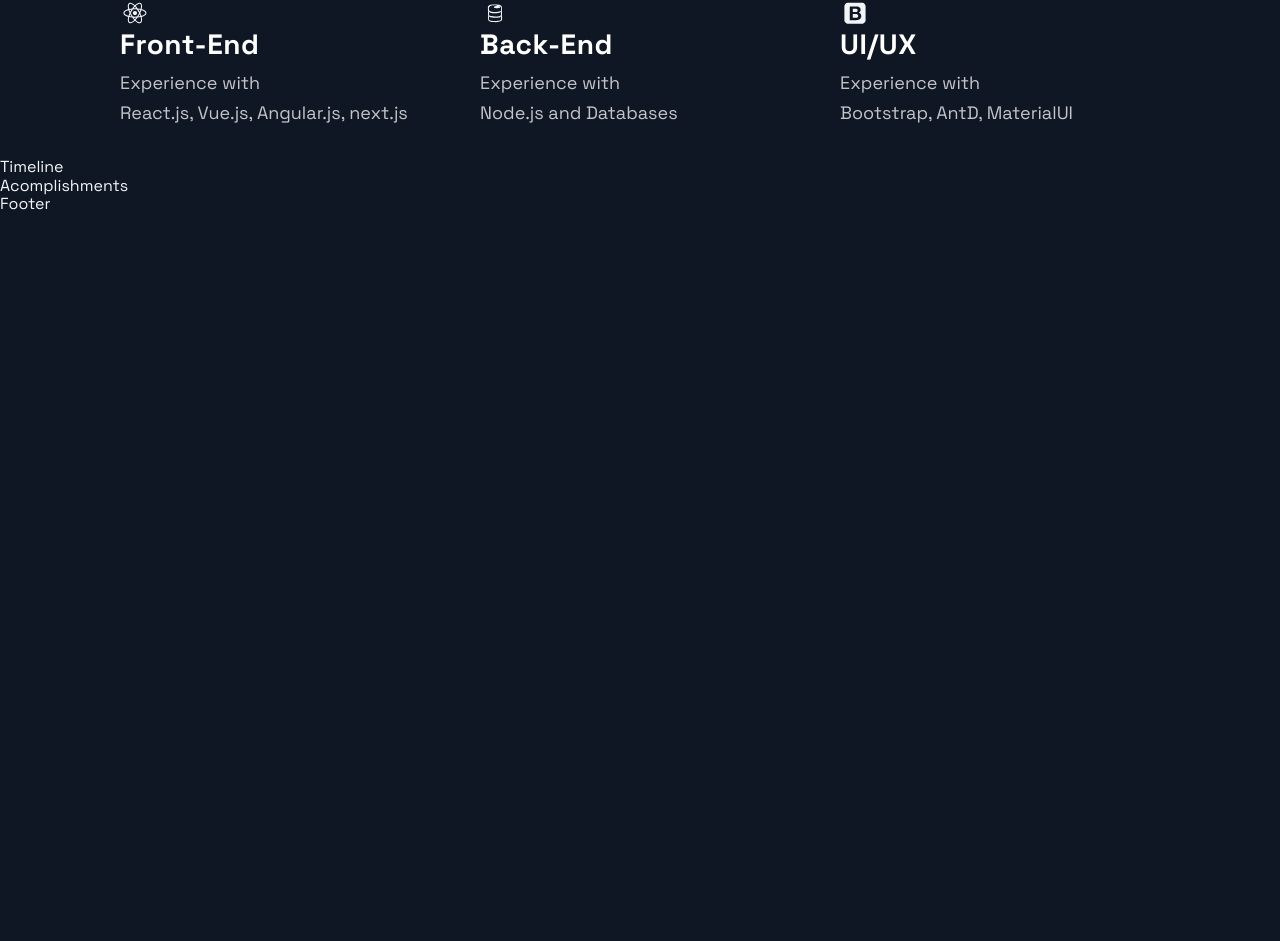
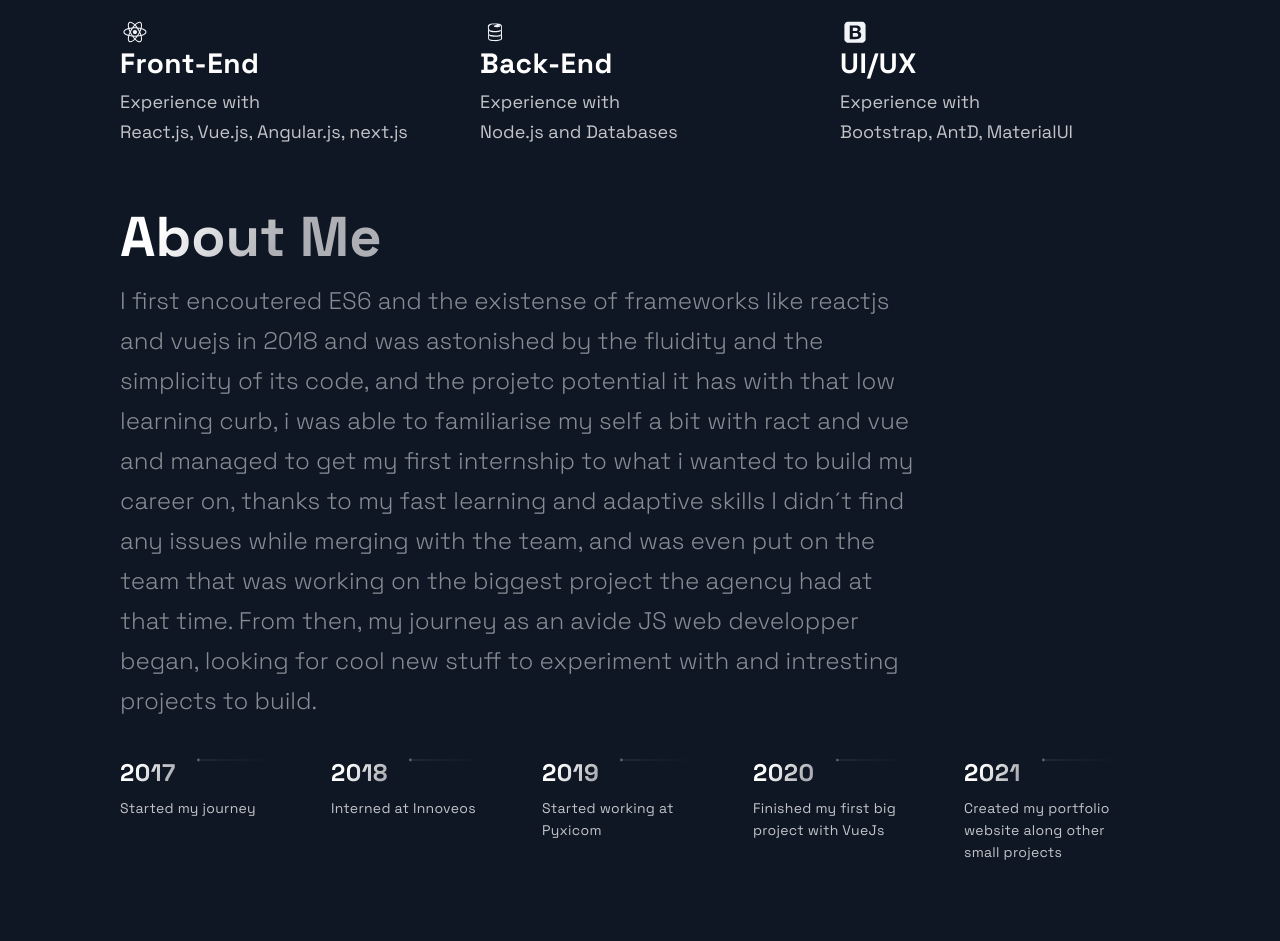
Before and after one commit to paradoxial-composition/portfolio_website--wip-NextJS-, a Next.js app: page / in a window 1280 px wide. Shown: the part 2532-3473 px from the top of the page. Before the commit the page ends 2746 px from the top, so only its background shows below. Built offline with nearby package versions, Linux system fonts and the light colour scheme.

Commit message:
Add Time line component.

```diff
--- a/src/components/Technologies/Technologies.js
+++ b/src/components/Technologies/Technologies.js
@@ -6,6 +6,7 @@ import { List, ListContainer, ListItem, ListParagraph, ListTitle } from './Techn
 const Technologies = () =>  (
   <Section id="tech">
     <SectionDivider />
+    <br />
     <SectionTitle>Technologies</SectionTitle>
     <SectionText>
       I ve worked with a range of technologies in the web development world.
--- a/src/components/TimeLine/TimeLine.js
+++ b/src/components/TimeLine/TimeLine.js
@@ -2,50 +2,116 @@ import React, { useState, useRef, useEffect } from 'react';
 
 import { CarouselButton, CarouselButtonDot, CarouselButtons, CarouselContainer, CarouselItem, CarouselItemImg, CarouselItemText, CarouselItemTitle, CarouselMobileScrollNode } from './TimeLineStyles';
 import { Section, SectionDivider, SectionText, SectionTitle } from '../../styles/GlobalComponents';
-import { TimeLineData } from '../../constants/constants';
+import { TimeLineData, AboutMe } from '../../constants/constants';
 
 const TOTAL_CAROUSEL_COUNT = TimeLineData.length;
 
 const Timeline = () => {
-  // const [activeItem, setActiveItem] = useState(0);
-  // const carouselRef = useRef();
+  const [activeItem, setActiveItem] = useState(0);
+  const carouselRef = useRef();
 
-  // const scroll = (node, left) => {
-  //   return node.scrollTo({ left, behavior: 'smooth' });
-  // }
+  const scroll = (node, left) => {
+    return node.scrollTo({ left, behavior: 'smooth' });
+  }
 
-  // const handleClick = (e, i) => {
-  //   e.preventDefault();
+  const handleClick = (e, i) => {
+    e.preventDefault();
 
-  //   if (carouselRef.current) {
-  //     const scrollLeft = Math.floor(carouselRef.current.scrollWidth * 0.7 * (i / TimeLineData.length));
+    if (carouselRef.current) {
+      const scrollLeft = Math.floor(carouselRef.current.scrollWidth * 0.7 * (i / TimeLineData.length));
 
-  //     scroll(carouselRef.current, scrollLeft);
-  //   }
-  // }
+      scroll(carouselRef.current, scrollLeft);
+    }
+  }
 
-  // const handleScroll = () => {
-  //   if (carouselRef.current) {
-  //     const index = Math.round((carouselRef.current.scrollLeft / (carouselRef.current.scrollWidth * 0.7)) * TimeLineData.length);
+  const handleScroll = () => {
+    if (carouselRef.current) {
+      const index = Math.round((carouselRef.current.scrollLeft / (carouselRef.current.scrollWidth * 0.7)) * TimeLineData.length);
 
-  //     setActiveItem(index);
-  //   }
-  // }
+      setActiveItem(index);
+    }
+  }
 
-  // // snap back to beginning of scroll when window is resized
-  // // avoids a bug where content is covered up if coming from smaller screen
-  // useEffect(() => {
-  //   const handleResize = () => {
-  //     scroll(carouselRef.current, 0);
-  //   }
+  // snap back to beginning of scroll when window is resized
+  // avoids a bug where content is covered up if coming from smaller screen
+  useEffect(() => {
+    const handleResize = () => {
+      scroll(carouselRef.current, 0);
+    }
 
-  //   window.addEventListener('resize', handleResize);
-  // }, []);
+    window.addEventListener('resize', handleResize);
+  }, []);
 
   return (
-    <div>
-      Timeline
-    </div>
+    <Section id="about">
+      <SectionTitle>About Me</SectionTitle>
+      <SectionText>
+        {AboutMe}
+      </SectionText>
+      <CarouselContainer ref={carouselRef} onScroll={handleScroll}>
+        <>
+          {TimeLineData.map( (item, index) => (
+            <CarouselMobileScrollNode key={index} final={index == TOTAL_CAROUSEL_COUNT - 1}>
+              <CarouselItem
+                index={index}
+                id={`carousel__item-${index}`}
+                active={activeItem}
+                onClick={(e) => handleClick(e, index)}
+              >
+              <CarouselItemTitle>
+                {item.year}
+                <CarouselItemImg
+                    width="208"
+                    height="6"
+                    viewBox="0 0 208 6"
+                    fill="none"
+                    xmlns="http://www.w3.org/2000/svg">
+                    <path
+                      fill-rule="evenodd"
+                      clip-rule="evenodd"
+                      d="M2.5 5.5C3.88071 5.5 5 4.38071 5 3V3.5L208 3.50002V2.50002L5 2.5V3C5 1.61929 3.88071 0.5 2.5 0.5C1.11929 0.5 0 1.61929 0 3C0 4.38071 1.11929 5.5 2.5 5.5Z"
+                      fill="url(#paint0_linear)"
+                      fill-opacity="0.33"
+                    />
+                    <defs>
+                      <linearGradient
+                        id="paint0_linear"
+                        x1="-4.30412e-10"
+                        y1="0.5"
+                        x2="208"
+                        y2="0.500295"
+                        gradientUnits="userSpaceOnUse">
+                        <stop stop-color="white" />
+                        <stop
+                          offset="0.79478"
+                          stop-color="white"
+                          stop-opacity="0"
+                        />
+                      </linearGradient>
+                    </defs>
+                  </CarouselItemImg>
+              </CarouselItemTitle>
+              <CarouselItemText>{item.text}</CarouselItemText>
+              </CarouselItem>
+            </CarouselMobileScrollNode>
+          ))}
+        </>
+      </CarouselContainer>
+      <CarouselButtons>
+        {TimeLineData.map( (item, index) => (
+          <CarouselButton
+            key={index}
+            index={index}
+            active={activeItem}
+            onClick={ (e) => handleClick(e, index)}
+            type="button"
+          >
+            <CarouselButtonDot active={activeItem} />
+          </CarouselButton>
+        ))}
+      </CarouselButtons>
+      <SectionDivider />
+    </Section>
   );
 };
 
--- a/src/constants/constants.js
+++ b/src/constants/constants.js
@@ -37,10 +37,16 @@ export const projects = [
   },
 ];
 
+export const AboutMe = `I first encoutered ES6 and the existense of frameworks like reactjs and vuejs in 2018 and was astonished by the fluidity and the simplicity of its code,
+and the projetc potential it has with that low learning curb, i was able to familiarise my self a bit with ract and vue and managed to get my first internship
+to what i wanted to build my career on, thanks to my fast learning and adaptive skills I didn´t find any issues while merging with the team, and was even put on the team
+that was working on the biggest project the agency had at that time. From then, my journey as an avide JS web developper began, looking for cool new stuff to experiment with
+and intresting projects to build.`
+
 export const TimeLineData = [
   { year: 2017, text: 'Started my journey', },
-  { year: 2018, text: 'Worked as a freelance developer', },
-  { year: 2019, text: 'Founded JavaScript Mastery', },
-  { year: 2020, text: 'Shared my projects with the world', },
-  { year: 2021, text: 'Started my own platform', },
+  { year: 2018, text: 'Interned at Innoveos', },
+  { year: 2019, text: 'Started working at Pyxicom', },
+  { year: 2020, text: 'Finished my first big project with VueJs', },
+  { year: 2021, text: 'Created my portfolio website along other small projects', },
 ];
```
